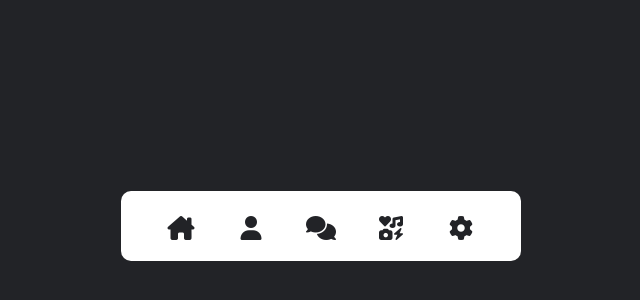
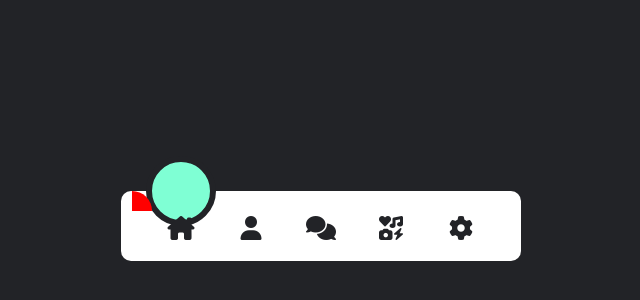
Before and after one commit to Sevinj-joy/MagicAnimationMenu, a plain HTML site: page index.html in a window 1280 px wide. Shown: the part 174-474 px from the top of the page, without its empty margins (319-959 px from the left). Drawn offline with Linux system fonts and the light colour scheme; a web font is replaced by a local one.

Commit message:
Animation navbar

```diff
--- a/css/style.css
+++ b/css/style.css
@@ -67,4 +67,29 @@ body{
     letter-spacing: 0.05em;
     transition: 0.5s;
     opacity: 0;
+    transform: translateY(20px);
 }
+.navigation ul li:hover a .text{
+    opacity: 1;
+    transform: translateY(10px);
+}
+.indicator{
+    width: 70px;
+    height: 70px;
+    background-color: aquamarine;
+    position: absolute;
+    top: -50%;
+    border-radius: 50%;
+    border: 6px solid var(--clr);
+    transform: 0.5s;
+}
+.indicator::before{
+    content: "";
+    position: absolute;
+    top: 50%;
+    left: -20px;
+    width: 20px;
+    height: 20px;
+    border-top-right-radius:20px;
+    background-color: red;
+}
--- a/index.html
+++ b/index.html
@@ -40,8 +40,10 @@
           <span class="text">Settings</span>
       </a>
    </li>
+   <div class="indicator">
+
+   </div>
    </ul>
-
 </div>
  </body>
 </html>
```
